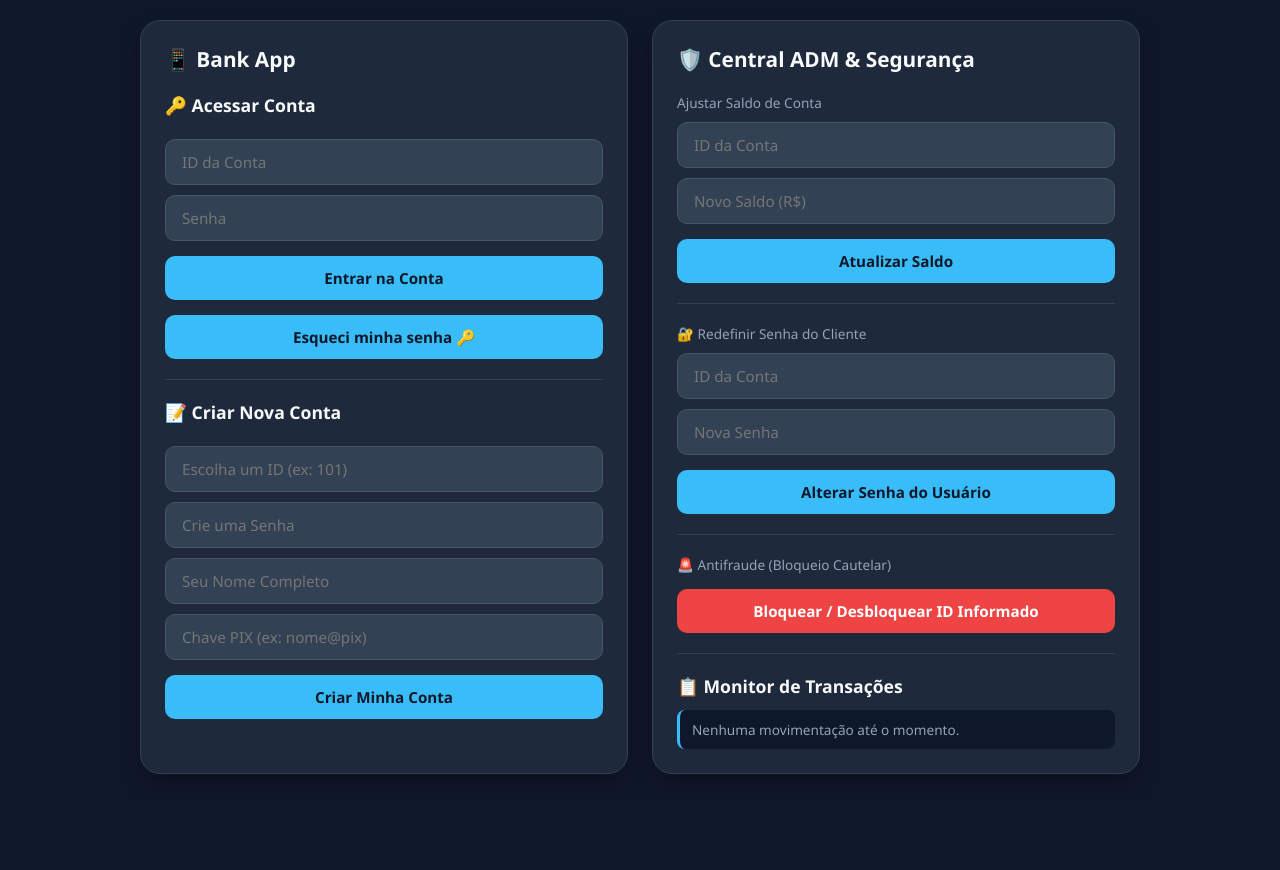
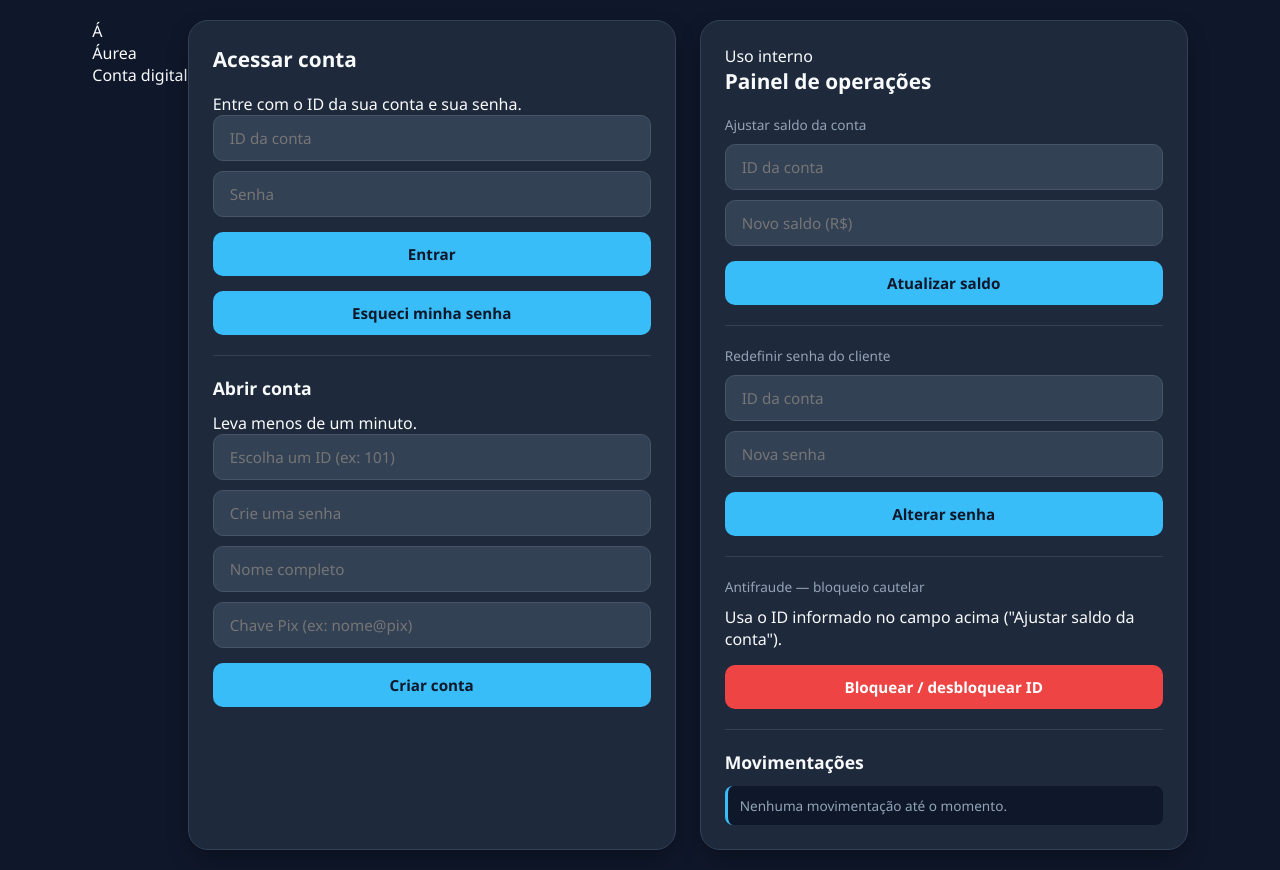
Before and after one commit to luizgarro08-hub/Banco-LGNF, a website: page frontend/index.html in a window 1280 px wide. Before the commit the page ends 800 px from the top, so only its background shows below. Drawn offline with nearby package versions, Linux system fonts and the light colour scheme; some packages are replaced by stand-ins of ours; no server answers; a script that the page names is missing.

Commit message:
Update index.html

```diff
--- a/frontend/index.html
+++ b/frontend/index.html
@@ -3,92 +3,120 @@
 <head>
   <meta charset="UTF-8">
   <meta name="viewport" content="width=device-width, initial-scale=1.0">
-  <title>App Banco Realtime</title>
+  <title>Áurea | Conta digital</title>
+  <link rel="preconnect" href="https://fonts.googleapis.com">
+  <link rel="preconnect" href="https://fonts.gstatic.com" crossorigin>
+  <link href="https://fonts.googleapis.com/css2?family=Fraunces:opsz,wght@9..144,400;9..144,500;9..144,600&family=Inter:wght@400;500;600;700&family=IBM+Plex+Mono:wght@400;500&display=swap" rel="stylesheet">
   <link rel="stylesheet" href="style.css">
 </head>
 <body>
 
+  <header class="brand-bar">
+    <div class="brand-mark">
+      <span class="brand-seal">Á</span>
+      <div>
+        <p class="brand-name">Áurea</p>
+        <p class="brand-tagline">Conta digital</p>
+      </div>
+    </div>
+  </header>
+
   <div class="container">
 
-    <section class="card">
-      <h2>📱 Bank App</h2>
+    <section class="card card-client">
+      <div id="auth-screen">
 
-      <div id="auth-screen">
+        <div class="panel-intro">
+          <h2>Acessar conta</h2>
+          <p class="panel-sub">Entre com o ID da sua conta e sua senha.</p>
+        </div>
         <div class="form-group">
-          <h3>🔑 Acessar Conta</h3>
-          <input type="text" id="login-id" placeholder="ID da Conta">
+          <input type="text" id="login-id" placeholder="ID da conta">
           <input type="password" id="login-pass" placeholder="Senha">
-          <button onclick="loginAccount()">Entrar na Conta</button>
-          <button type="button" class="btn-forgot" onclick="requestPasswordReset()">Esqueci minha senha 🔑</button>
+          <button onclick="loginAccount()">Entrar</button>
+          <button type="button" class="btn-forgot" onclick="requestPasswordReset()">Esqueci minha senha</button>
         </div>
 
         <hr>
 
+        <div class="panel-intro">
+          <h3>Abrir conta</h3>
+          <p class="panel-sub">Leva menos de um minuto.</p>
+        </div>
         <div class="form-group">
-          <h3>📝 Criar Nova Conta</h3>
           <input type="text" id="reg-id" placeholder="Escolha um ID (ex: 101)">
-          <input type="password" id="reg-pass" placeholder="Crie uma Senha">
-          <input type="text" id="reg-name" placeholder="Seu Nome Completo">
-          <input type="text" id="reg-key" placeholder="Chave PIX (ex: nome@pix)">
-          <button onclick="registerAccount()">Criar Minha Conta</button>
+          <input type="password" id="reg-pass" placeholder="Crie uma senha">
+          <input type="text" id="reg-name" placeholder="Nome completo">
+          <input type="text" id="reg-key" placeholder="Chave Pix (ex: nome@pix)">
+          <button onclick="registerAccount()">Criar conta</button>
         </div>
       </div>
 
       <div id="dashboard-screen" style="display: none;">
         <div class="user-header">
           <span id="welcome-msg">Olá, Usuário</span>
-          <button class="btn-logout" onclick="logout()">Sair 🚪</button>
+          <button class="btn-logout" onclick="logout()">Sair</button>
         </div>
 
         <div id="balance-card" class="balance-box">
-          <p>Saldo Disponível</p>
+          <div class="balance-box__top">
+            <span class="chip" aria-hidden="true"></span>
+            <span class="balance-box__brand">ÁUREA</span>
+          </div>
+
+          <p class="balance-box__label">Saldo disponível</p>
           <h1 id="client-balance">R$ 0,00</h1>
-          <small id="client-pix-key">Chave PIX: -</small>
-          <div id="block-badge" style="display: none; margin-top: 10px;">
-            <span class="badge-blocked">⚠️ Conta Bloqueada por Segurança</span>
+          <small id="client-pix-key">Chave Pix: -</small>
+
+          <div id="block-badge" style="display: none;">
+            <span class="badge-blocked">Conta bloqueada por segurança</span>
           </div>
         </div>
 
         <hr>
 
-        <h3>💸 Área PIX</h3>
+        <h3>Fazer um Pix</h3>
         <div class="form-group">
-          <input type="text" id="pix-target" placeholder="Chave PIX do destinatário">
+          <input type="text" id="pix-target" placeholder="Chave Pix do destinatário">
           <input type="number" id="pix-amount" placeholder="Valor (R$)">
-          <button onclick="sendPix()">Transferir Agora</button>
+          <button onclick="sendPix()">Transferir</button>
         </div>
       </div>
     </section>
 
-    <section class="card">
-      <h2>🛡️ Central ADM & Segurança</h2>
+    <section class="card card-admin">
+      <div class="panel-intro panel-intro--admin">
+        <p class="admin-eyebrow">Uso interno</p>
+        <h2>Painel de operações</h2>
+      </div>
 
       <div class="form-group">
-        <label>Ajustar Saldo de Conta</label>
-        <input type="text" id="adm-acc-id" placeholder="ID da Conta">
-        <input type="number" id="adm-acc-balance" placeholder="Novo Saldo (R$)">
-        <button onclick="saveAccount()">Atualizar Saldo</button>
+        <label>Ajustar saldo da conta</label>
+        <input type="text" id="adm-acc-id" placeholder="ID da conta">
+        <input type="number" id="adm-acc-balance" placeholder="Novo saldo (R$)">
+        <button onclick="saveAccount()">Atualizar saldo</button>
       </div>
 
       <hr>
 
       <div class="form-group">
-        <label>🔐 Redefinir Senha do Cliente</label>
-        <input type="text" id="adm-reset-id" placeholder="ID da Conta">
-        <input type="password" id="adm-reset-pass" placeholder="Nova Senha">
-        <button onclick="resetPasswordByAdmin()">Alterar Senha do Usuário</button>
+        <label>Redefinir senha do cliente</label>
+        <input type="text" id="adm-reset-id" placeholder="ID da conta">
+        <input type="password" id="adm-reset-pass" placeholder="Nova senha">
+        <button onclick="resetPasswordByAdmin()">Alterar senha</button>
       </div>
 
       <hr>
 
       <div class="form-group">
-        <label>🚨 Antifraude (Bloqueio Cautelar)</label>
-        <button class="btn-block" onclick="toggleBlock()">Bloquear / Desbloquear ID Informado</button>
+        <label>Antifraude — bloqueio cautelar</label>
+        <p class="field-hint">Usa o ID informado no campo acima ("Ajustar saldo da conta").</p>
+        <button class="btn-block" onclick="toggleBlock()">Bloquear / desbloquear ID</button>
       </div>
 
       <hr>
 
-      <h3>📋 Monitor de Transações</h3>
+      <h3>Movimentações</h3>
       <ul id="admin-history" class="history-list">
         <li>Nenhuma movimentação até o momento.</li>
       </ul>
```
